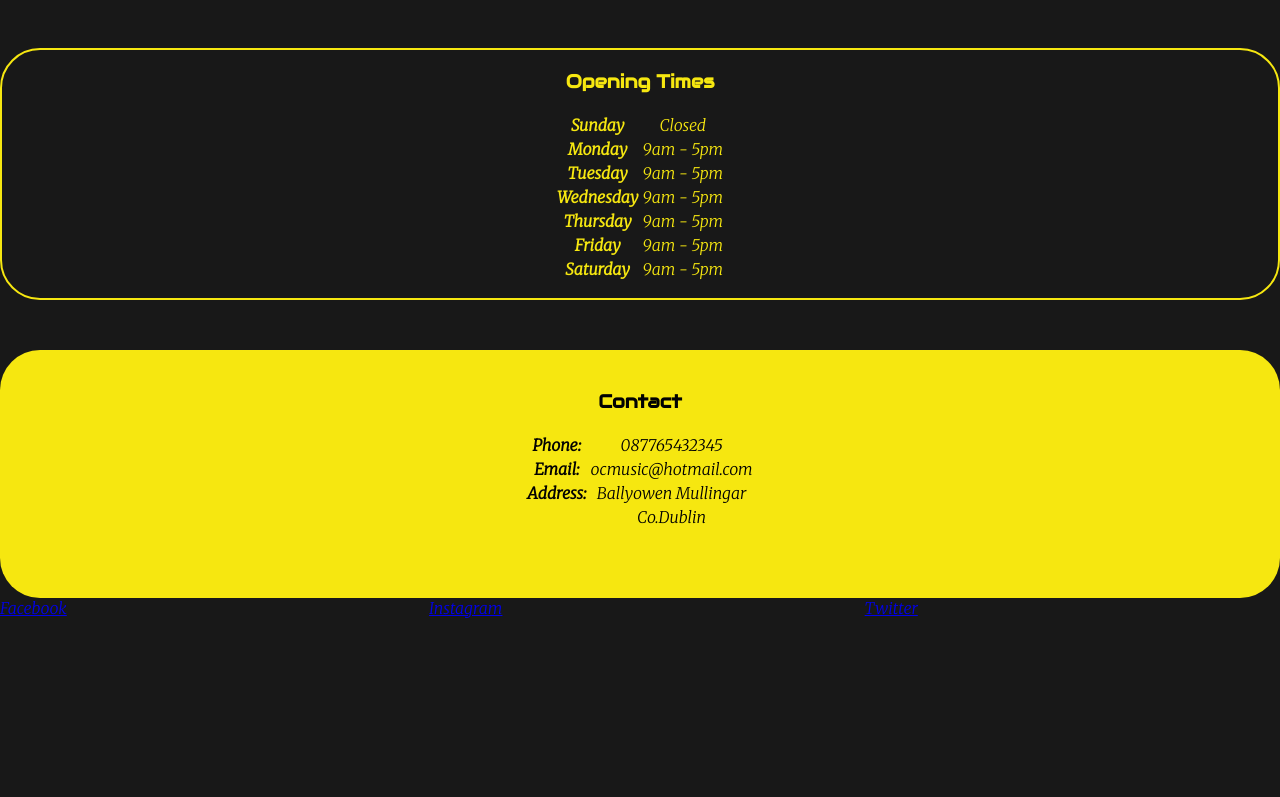
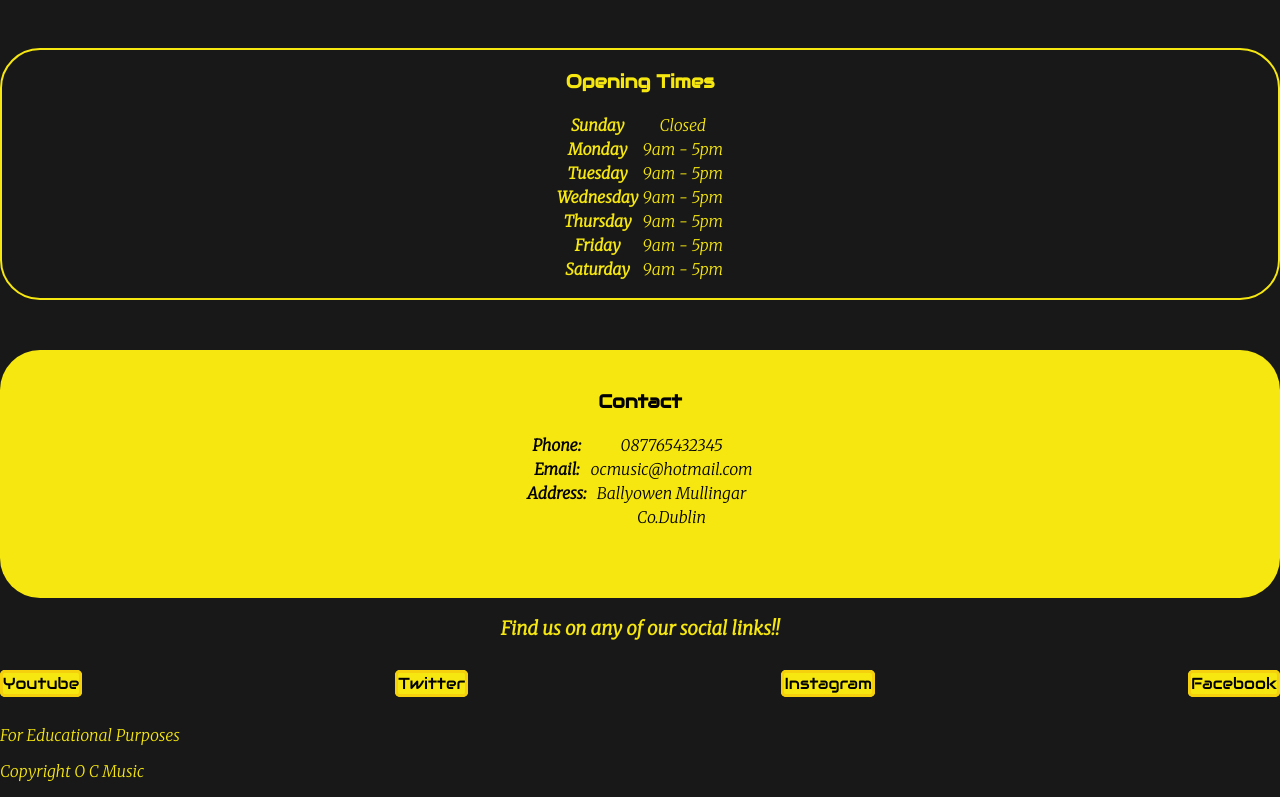
Before and after one commit to PaddyFA/milestone-project-1, a plain HTML site: page index.html in a window 1280 px wide. Shown: the part 1491-2288 px from the top of the page. Before the commit the page ends 2149 px from the top, so only its background shows below. Drawn offline with Linux system fonts and the light colour scheme.

Commit message:
ad footer and styled

```diff
--- a/assets/css/style.css
+++ b/assets/css/style.css
@@ -26,10 +26,7 @@ h1, h2 {
 }
 
 
-
-
-
-.button {
+    .button {
     background-color: #f6e710;
     border-width: 3px;
     border-style: solid;
@@ -247,11 +244,38 @@ h1, h2 {
 
 /* footer */
 
-.footer {
+.social-links {
     display: flex;
-    flex-direction: row;
+    flex-direction: row-reverse;
     justify-content: center;
     justify-content: space-between;
-    height: 60px;
+    align-items: center;
+    height: 50px;
+}
 
+.social-links a {
+    background-color: #f6e710;
+    border-width: 3px;
+    border-style: solid;
+    border-color: #f5d10d;
+    padding: 0;
+    border-radius: 5px;
+    color: #020202;
+    text-decoration: none;
+    font-family: Audiowide;
 }
+
+.social-links a:hover {
+    background-color: #020202;
+    color: #f6e710;
+}
+
+.footer h3  {
+   text-align: center;
+   color: #f6e710;
+}
+
+.footer p {
+    text-align: left;
+    color: #f6e710;
+}
--- a/index.html
+++ b/index.html
@@ -7,6 +7,7 @@
     <meta name="description" content="A music school based in Westmeath Ireland">
     <meta name="keywords" content="o c school of music, music, learn, instruments, westmeath, ireland">
     <link rel="stylesheet" href="assets/css/style.css">
+
     <title>O C Music</title>
 </head>
 <body>
@@ -88,6 +89,10 @@
     </main>
 
     <footer class="footer">
+        <h3>Find us on any of our social links!!</h3>
+
+        <div class="social-links">
+
         <div>
             <a href="https://www.facebook.com" target="_blank" rel="noopener" aria-label="Find us on Facebook (link opens in a new tab)">Facebook</a>
         </div>
@@ -98,8 +103,14 @@
             <a href="https://www.twitter.com" target="_blank" rel="noopener" aria-label="Find us on Twitter (link opens in a new tab)">Twitter</a>
         </div>
         <div>
-            <a href="https://www.youtube.com/" target="_blank" rel="noopener" aria-label="Find some of our videos on youtube (link opens in a new tag"><i class="fab fa-youtube"></i></a>
+            <a href="https://www.youtube.com/" target="_blank" rel="noopener" aria-label="Find some of our videos on youtube (link opens in a new tag">Youtube</a>
         </div>
+
+        </div>
+
+        <p>For Educational Purposes</p>
+        <p>Copyright O C Music</p>
+
 
 
 
```
